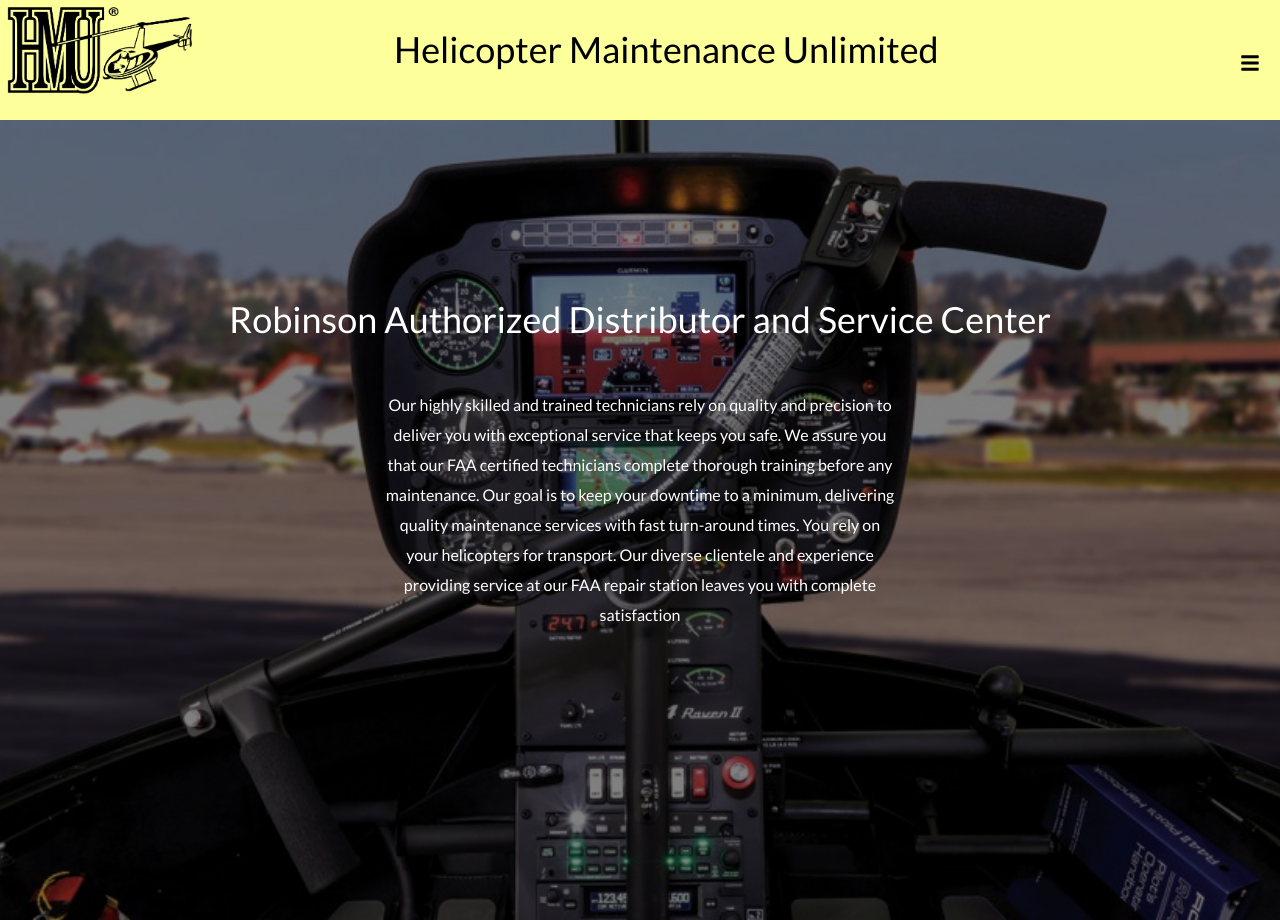
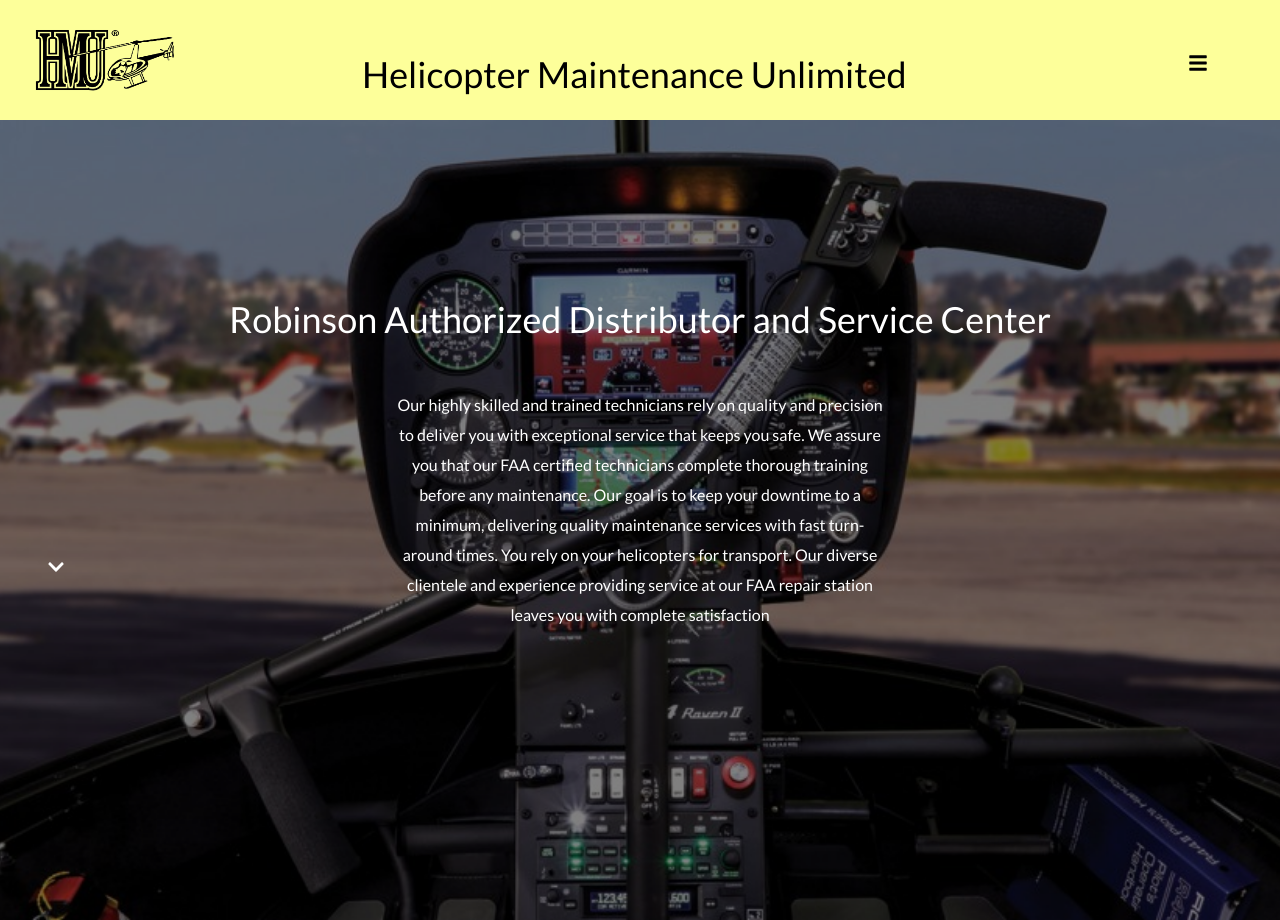
Before and after one commit to daniel-vargas96/hmu-site, a React (Create React App) app: page / in a window 1280 px wide. Built offline with nearby package versions, Linux system fonts and the light colour scheme.

Commit message:
added down button and updated homepage styling

```diff
--- a/src/App.css
+++ b/src/App.css
@@ -40,6 +40,11 @@
    line-height: 3rem;
  }
 
+ .down-btn {
+   position: relative;
+   top: 100px;
+ }
+
  /* .home::before {
    content: '';
    position: absolute;
--- a/src/components/navbar.css
+++ b/src/components/navbar.css
@@ -92,9 +92,9 @@ span {
 }
 
 .logo {
-  position: absolute;
-  height: 100px;
-  width: 200px;
+  position: relative;
+  height: 70px;
+  width: 150px;
 }
 
 .header {
--- a/src/components/navbar.jsx
+++ b/src/components/navbar.jsx
@@ -17,16 +17,16 @@ export default function Navbar() {
 
   return (
     <>
-        <header className='header'>
-        <div className='hmu-title'>
-          <h1>Helicopter Maintenance Unlimited</h1>
+      <div className="nav-bar">
+        <div className='col-md-11 d-flex pl-5'>
+          <img src='hmu-logo.png' className='logo' alt="logo"></img>
+          <h1 className='hmu-title'>Helicopter Maintenance Unlimited</h1>
         </div>
-          <img src='hmu-logo.png' className='logo' alt="logo"></img>
-        </header>
-        <div className="nav-bar">
+        <div className='col-1'>
           <Link to="#" className="menu-bars" style={{ color: 'black' }}>
             <FaIcons.FaBars onClick={showSidebar} />
           </Link>
+        </div>
       </div>
       <nav className={sidebar ? 'nav-menu active' : 'nav-menu'}>
         <ul className='nav-menu-items' onClick={showSidebar}>
--- a/src/pages/home.js
+++ b/src/pages/home.js
@@ -1,22 +1,27 @@
 import React from 'react';
+import * as FaIcons from "react-icons/fa";
 
 export default function Home() {
 
   return (
     <>
-      <div className='home'>
-        <div className='row'>
+      <div className='home container-fluid'>
           <div className='col'>
             <div className='title'>
               <h1>Robinson Authorized Distributor and Service Center</h1>
             </div>
             <div className='content-text'>
               <p>Our highly skilled and trained technicians rely on quality and precision to deliver you with exceptional service that keeps you safe. We assure you that our FAA certified technicians complete thorough training before any maintenance.
-          Our goal is to keep your downtime to a minimum, delivering quality maintenance services with fast turn-around times. You rely on your helicopters for transport. Our diverse clientele and experience providing service at our FAA repair station leaves you with complete satisfaction</p>
+                Our goal is to keep your downtime to a minimum, delivering quality maintenance services with fast turn-around times. You rely on your helicopters for transport. Our diverse clientele and experience providing service at our FAA repair station leaves you with complete satisfaction</p>
+            </div>
+            <div className='arrow-down'>
+              <a className='btn btn-lg down-btn'>
+                <FaIcons.FaChevronDown />
+              </a>
             </div>
           </div>
+
         </div>
-      </div>
 
     </>
   );
```
Also changed, not shown: 1 other file (tests, documents, lock files or other folders). Lines whose indentation alone changed are shown as unchanged.
